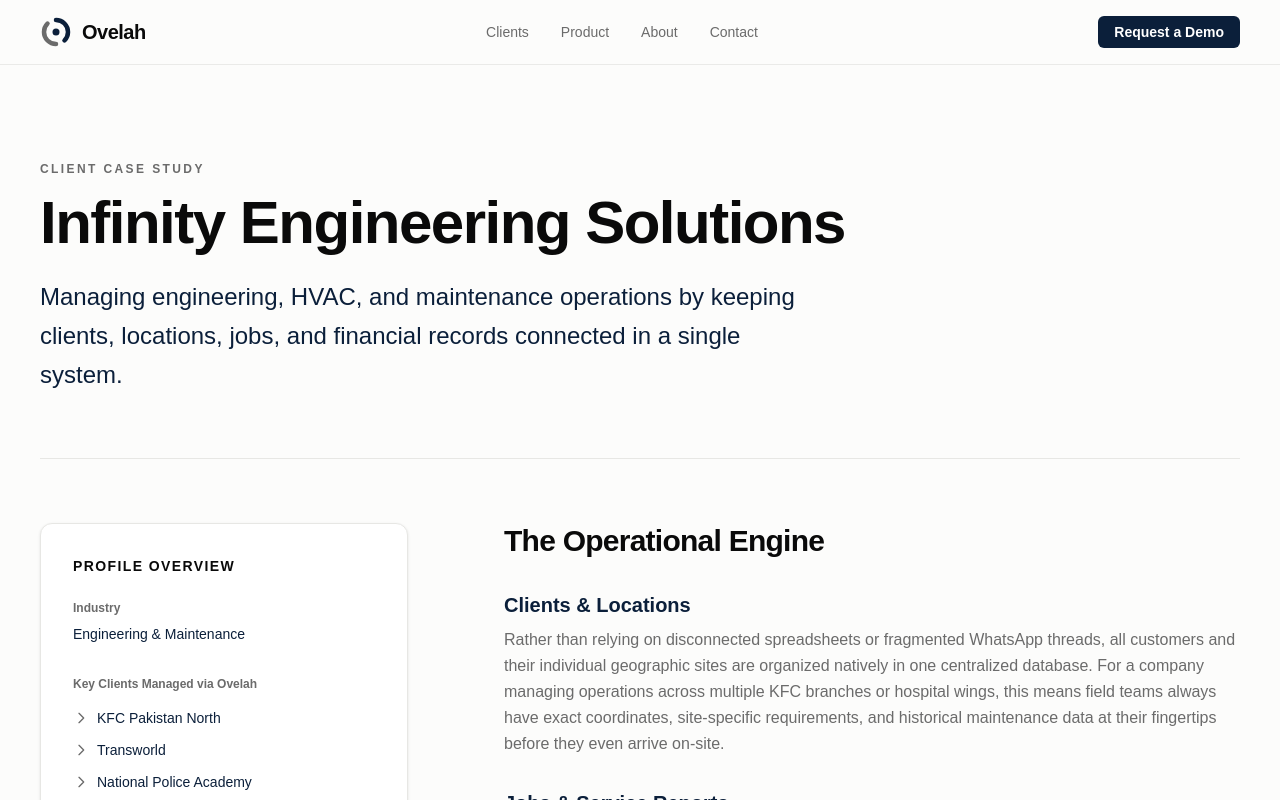
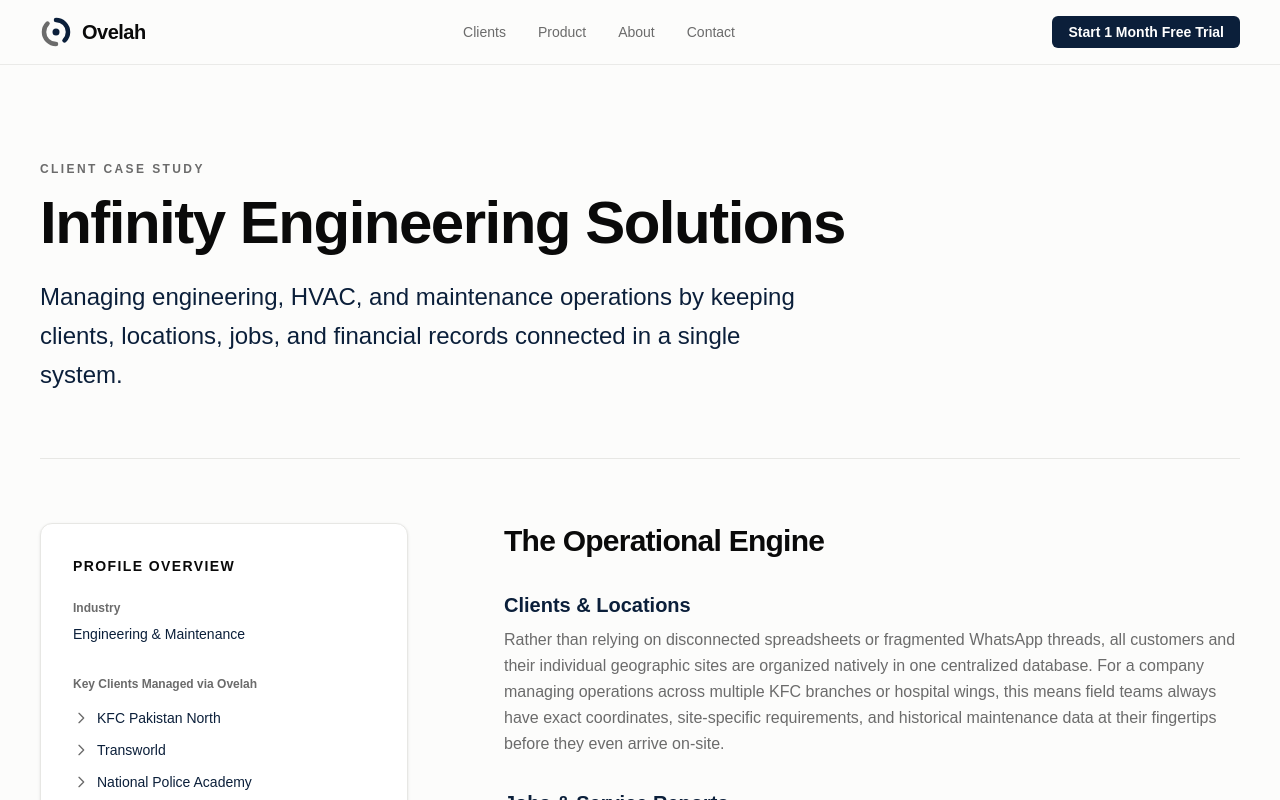
Before and after one commit to anass-nadeem/ovelah-website, a Next.js app: page /clients/infinity-engineering-solutions in a window 1280 px wide. Shown: the top 800 px of the page. Built offline with nearby package versions, Linux system fonts and the light colour scheme.

Commit message:
Demo to Trail

```diff
--- a/app/contact/page.tsx
+++ b/app/contact/page.tsx
@@ -42,10 +42,10 @@
 
           <div className="mx-auto max-w-2xl text-center">
             <p className="mb-6 text-xs font-bold tracking-[0.2em] text-[#0b1f3a]">
-              REQUEST A DEMO
+              Start 1 Month Free Trial
             </p>
             <h1 className="text-4xl font-semibold tracking-[-0.04em] text-[#0a0a0a] md:text-5xl">
-              Let's talk about your operations.
+              Get full access to Ovelah for 30 days. Fill out the details below and we will set up your operational workspace.
             </h1>
             <p className="mx-auto mt-6 text-base leading-relaxed text-[#6b6b6b] md:text-lg">
               Tell us a bit about your business, or email us directly at <a href="mailto:contact@ovelah.com" className="font-medium text-[#0a0a0a] underline underline-offset-4">contact@ovelah.com</a>.
--- a/components/layout/Navbar.tsx
+++ b/components/layout/Navbar.tsx
@@ -33,7 +33,7 @@
               href="/contact"
               className="rounded-md bg-[#0b1f3a] px-4 py-2 text-sm font-semibold text-white transition-all hover:bg-[#0b1f3a]/90"
             >
-              Request a Demo
+              Start 1 Month Free Trial
             </Link>
           </div>
 
--- a/components/sections/CTA.tsx
+++ b/components/sections/CTA.tsx
@@ -16,7 +16,7 @@
             href="/contact"
             className="inline-block rounded-md bg-white px-7 py-3.5 text-sm font-semibold tracking-wide text-[#0b1f3a] transition-all hover:bg-gray-100 shadow-lg"
           >
-            Request a Demo
+            Start 1 Month Free Trial
           </Link>
         </div>
       </Container>
--- a/components/sections/Hero.tsx
+++ b/components/sections/Hero.tsx
@@ -27,7 +27,7 @@
               href="/contact"
               className="w-full sm:w-auto rounded-md border border-[#e7e7e4] bg-white px-7 py-3.5 text-sm font-semibold text-[#0a0a0a] transition-all hover:border-[#0b1f3a] hover:text-[#0b1f3a]"
             >
-              Request a Demo
+              Start 1 Month Free Trial
             </Link>
           </div>
         </div>
```
